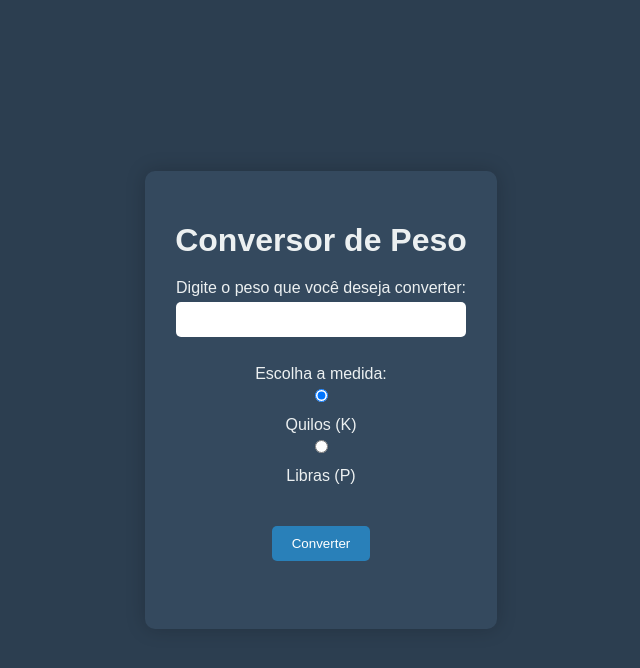
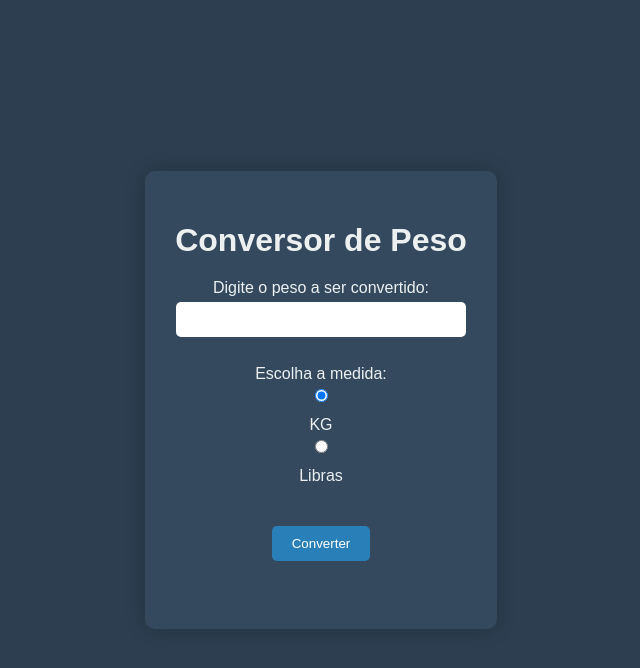
Before and after one commit to victorhcolete/teste, a Flask app: page / in a window 1280 px wide. Shown: the top 668 px of the page, without its empty margins (319-959 px from the left). Run offline with Flask 2, Linux system fonts and the light colour scheme.

Commit message:
Atualização da aplicação

```diff
--- a/templates/index.html
+++ b/templates/index.html
@@ -3,7 +3,7 @@
 <head>
     <meta charset="UTF-8">
     <meta name="viewport" content="width=device-width, initial-scale=1.0">
-    <title>Conversor de Peso2</title>
+    <title>Conversor de Peso</title>
     <style>
         body {
             display: flex;
@@ -59,14 +59,14 @@
     <div class="container">
         <h1>Conversor de Peso</h1>
         <form method="POST">
-            <label for="peso">Digite o peso que você deseja converter:</label>
+            <label for="peso">Digite o peso a ser convertido:</label>
             <input type="text" id="peso" name="peso">
             <br><br>
             <label>Escolha a medida:</label>
             <input type="radio" id="kg" name="medida" value="K" checked>
-            <label for="kg">Quilos (K)</label>
+            <label for="kg">KG</label>
             <input type="radio" id="lb" name="medida" value="P">
-            <label for="lb">Libras (P)</label>
+            <label for="lb">Libras</label>
             <br><br>
             <button type="submit">Converter</button>
         </form>
```
